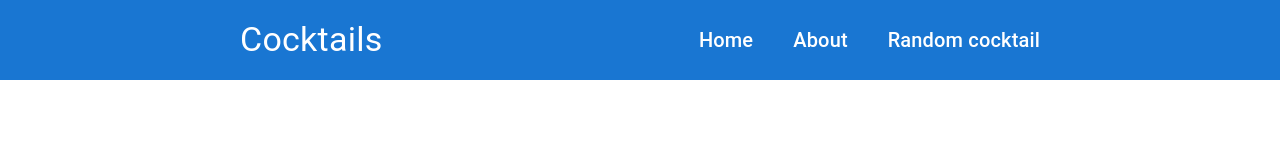
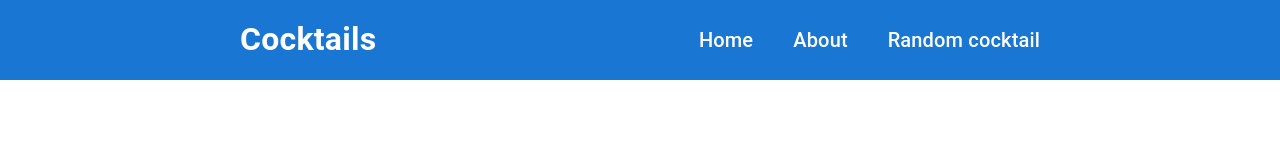
Before and after one commit to bodya-repynets/cocktails, a React (Create React App) app: page /random in a window 1280 px wide. Shown: the top 160 px of the page. Built offline with nearby package versions, Linux system fonts and the light colour scheme; no server answers.

Commit message:
fix issues

```diff
--- a/src/components/Cocktails.js
+++ b/src/components/Cocktails.js
@@ -1,6 +1,7 @@
 import React from 'react'
 import { useGlobalContext } from '../context'
 import { Typography, Stack, Box } from '@mui/material';
+import { Link } from 'react-router-dom';
 
 const Cocktails = ({items}) => {
     const {cocktails} = useGlobalContext();
@@ -8,13 +9,14 @@ const Cocktails = ({items}) => {
     <Stack component={'section'} direction={'row'} flexWrap={'wrap'} gap={'50px'} margin={'0 auto 50px auto'} justifyContent={'center'}>
         {cocktails.length>0?
         items.map(item=>{
-            return <Stack width={'250px'}  height={'auto'} key={item.idDrink} sx={{backgroundColor: 'primary.main', borderRadius: '10%', overflow: 'hidden', boxShadow: '10px -5px 5px 0px rgba(0,0,0,0.7)',
+            return <Link className='link' key={item.idDrink} to={`/cocktails/${item.idDrink}`}><Stack width={'250px'}  height={'auto'} key={item.idDrink} sx={{backgroundColor: 'primary.main', borderRadius: '10%', overflow: 'hidden', boxShadow: '10px -5px 5px 0px rgba(0,0,0,0.7)',
         }}>
                 <Box sx={{width: '250px', height: '250px'}}>
                     <img className='img' src={item.strDrinkThumb} alt="" />
                 </Box>
                 <Typography key={item.idDrink} sx={{textAlign: 'center', fontSize: '1.5rem', padding: '20px 20px', color: 'white',}}>{item.strDrink}</Typography>
             </Stack>
+            </Link>
         }):<Typography sx={{margin: '50px 0'}} variant='h5'>No such cocktails was fouded</Typography>
     }
       </Stack>
--- a/src/components/Header.js
+++ b/src/components/Header.js
@@ -1,28 +1,92 @@
-import React from 'react'
-import {Box, Stack, Typography} from '@mui/material'
-import {Link} from 'react-router-dom'
-
+import React, { useState } from "react";
+import { Box, Button, Stack, Typography, Drawer, List, ListItem, ListItemButton, ListItemText } from "@mui/material";
+import { Link } from "react-router-dom";
+import MenuIcon from "@mui/icons-material/Menu";
 
 const Header = () => {
+  const [state, setState] = useState(false);
   return (
-    <Box component={'header'} sx={{position: 'fixed', width: '100vw', zIndex: 100, height: '80px', backgroundColor: 'primary.main'}}>
-        <Box component={'nav'} sx={{width: '900px', padding: '0 50px', height: '100%', margin: '0 auto', display: 'flex', justifyContent: 'space-between', alignItems: 'center'}}>
-        <Typography variant='h4' color={'white'}>Cocktails</Typography>
-        <Stack direction={'row'} gap={'40px'}>
-        <Link to={'/'} className='link'>
-        <Typography variant='h6' color={'white'}>Home</Typography>
+    <>
+      <Box
+        component={"header"}
+        sx={{
+          position: "fixed",
+          width: "100vw",
+          zIndex: 100,
+          height: "80px",
+          backgroundColor: "primary.main",
+        }}
+      >
+        <Box
+          component={"nav"}
+          sx={{
+            width: { xs: "300px", sm: "500px", md: "800px" },
+            height: "100%",
+            margin: "0 auto",
+            display: "flex",
+            justifyContent: "space-between",
+            alignItems: "center",
+          }}
+        >
+          <Typography
+            variant="h4"
+            color={"white"}
+            sx={{ fontSize: { xs: "1.5rem", md: "2rem" }, fontWeight: "700" }}
+          >
+            Cocktails
+          </Typography>
+          <Button
+            onClick={() => setState(!state)}
+            sx={{ display: { xs: "block", sm: "none" } }}
+          >
+            <MenuIcon sx={{ color: "white", fontSize: "3rem" }} />
+          </Button>
+          <Stack
+            direction={"row"}
+            sx={{
+              gap: { xs: "10px", sm: "20px", md: "40px" },
+              display: { xs: "none", sm: "flex" },
+            }}
+          >
+            <Link to={"/"} className="link">
+              <Typography variant="h6" color={"white"}>
+                Home
+              </Typography>
             </Link>
-        <Link to={'/about'} className='link'>
-        <Typography variant='h6' color={'white'}>About</Typography>
+            <Link to={"/about"} className="link">
+              <Typography variant="h6" color={"white"}>
+                About
+              </Typography>
             </Link>
-        <Link to={'/random'} className='link'>
-        <Typography variant='h6' color={'white'}>Random cocktail</Typography>
+            <Link to={"/random"} className="link">
+              <Typography variant="h6" color={"white"}>
+                Random cocktail
+              </Typography>
             </Link>
           </Stack>
-
         </Box>
       </Box>
-  )
-}
+      <Drawer anchor={"top"} open={state} onClose={() => setState(!state)}>
+      <List>
+          <ListItem>
+            <Link  to={'/'} onClick={() => setState(false)} className="link">
+              <ListItemText primaryTypographyProps={{fontSize: '1.5rem'}}>Home</ListItemText>
+            </Link>
+          </ListItem>
+          <ListItem sx={{fontSize: '10px'}}>
+            <Link  to={'/about'} onClick={() => setState(false)} className="link">
+              <ListItemText primaryTypographyProps={{fontSize: '1.5rem'}} >About</ListItemText>
+            </Link>
+          </ListItem>
+          <ListItem>
+            <Link to={'/random'} onClick={() => setState(false)} className="link">
+              <ListItemText primaryTypographyProps={{fontSize: '1.5rem'}}>Random cocktail</ListItemText>
+            </Link>
+          </ListItem>
+    </List>
+      </Drawer>
+    </>
+  );
+};
 
-export default Header
+export default Header;
--- a/src/index.css
+++ b/src/index.css
@@ -17,6 +17,10 @@
 }
 .link{
   text-decoration: none;
+  color: black;
+}
+.link:hover{
+  color:cadetblue;
 }
 .question-mark{
   width: 300px;
--- a/src/pages/Cocktail.js
+++ b/src/pages/Cocktail.js
@@ -1,12 +1,45 @@
-import React from 'react'
-import { useParams } from 'react-router-dom'
+import React, { useEffect, useState } from "react";
+import { useParams } from "react-router-dom";
+import fetchById from "../utils/fetchById";
+import { useGlobalContext } from "../context";
+import { Box, Stack, Typography } from "@mui/material";
 
 const Cocktail = () => {
-    const {id}=useParams();
-    console.log(id)
-  return (
-    <div>Cocktail {id}</div>
+  const { id } = useParams();
+  const [item, setItem] = useState({})
+  useEffect(()=>{
+    fetchById(id, setItem)
+  },[])
+  const strIngr=[];
+
+  for(let key in item){
+    if(key.includes('strIngredient')&&item[key]!==null){
+    strIngr.push(item[key])
+    }
+  }
+
+  if(item){
+  return(
+   <Stack alignItems={'center'} direction={'row'} margin={'50px auto'}>
+    <Box sx={{width: '50%'}}>
+    <img className="img" src={item.strDrinkThumb} alt="" />
+    </Box>
+    <Stack width={'50%'} textAlign={'center'} sx={{color: 'grey', padding: '0 50px', }}>
+    <Typography gutterBottom color={'#e57373'} variant="h3">{item.strDrink}</Typography>
+    <Typography>{item.strCategory}</Typography>
+    <Typography>{item.strAlcoholic}</Typography>
+    <Typography gutterBottom marginTop={'40px'} color={'#9e9d24'} variant="h4">Ingredients:</Typography>
+    {strIngr.map(ing=>{
+      return <Typography key={ing}>{ing}</Typography>
+    })}
+    <Typography gutterBottom marginTop={'40px'} color={'#689f38'} variant="h4">Instructions</Typography>
+    <Typography>{item.strInstructions}</Typography>
+    </Stack>
+   </Stack>
   )
-}
+  }else{
+    <h1>loading</h1>
+  }
+};
 
-export default Cocktail
+export default Cocktail;
--- a/src/pages/Random.js
+++ b/src/pages/Random.js
@@ -3,11 +3,11 @@ import { useState } from "react";
 import React from "react";
 import fetchRandom from "../utils/fetchRandom";
 import QuestionMarkIcon from "@mui/icons-material/QuestionMark";
+import { Link } from "react-router-dom";
 
 const Random = () => {
   const [random, setRandom] = useState({});
-  const { strDrinkThumb, strCategory, strDrink, strAlcoholic } = random;
-
+  const { idDrink, strDrinkThumb, strCategory, strDrink, strAlcoholic } = random;
   return (
     <Stack
       sx={{margin: {'xs':'50px auto','sm':"100px auto"} }}
@@ -31,7 +31,9 @@ const Random = () => {
                 <Typography gutterBottom sx={{fontSize: {'xs':'1.5rem', 'md': '2.5rem'}, color: 'white'}}>{strDrink}</Typography>
                 <Typography sx={{fontWeight: '700', fontSize: {'xs':'1rem', 'md': '1.5rem'}, lineHeight: '2', color: '#cddc39'}}>{strCategory}</Typography>
                 <Typography sx={{ fontWeight: '700',fontSize: {'xs':'1rem', 'md': '1.5rem'}, lineHeight: '2',color: '#8bc34a'}}>{strAlcoholic}</Typography>
+                <Link to={`/cocktails/${idDrink}`}>
                 <Button sx={{marginTop: '20px', backgroundColor: '#f48fb1', '&:hover': {backgroundColor: '#e91e63'}}} size="large" variant="contained">find more</Button>
+                </Link>
             </Stack>
         </Stack>
       ) : (
@@ -44,11 +46,12 @@ const Random = () => {
           }}
         />
       )}
+
       <Button
         size="large"
         variant="contained"
         onClick={() => fetchRandom(setRandom)}
-      >
+        >
         get random cocktail
       </Button>
     </Stack>
```
Lines whose indentation alone changed are shown as unchanged.
